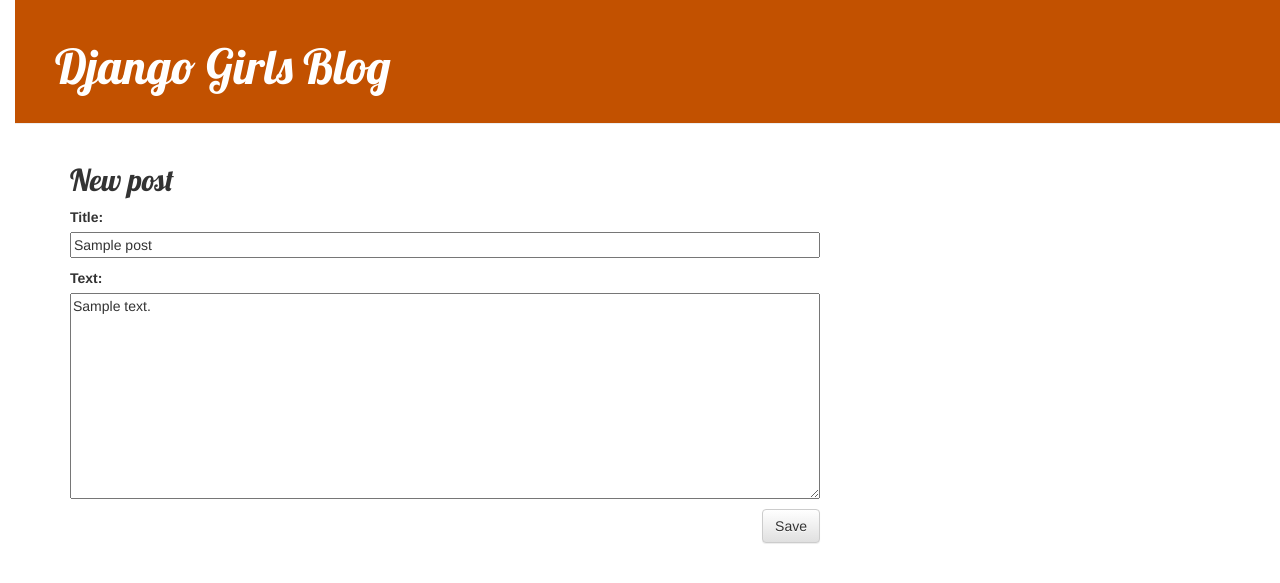
After one commit to dangtrungduc17895/my-first-blog, a Django app: page /post/1/edit in a window 1280 px wide. The commit adds this page. Shown: the top 583 px of the page. Run offline with Django 3.2, Linux system fonts and the light colour scheme; tables that the repository leaves empty hold one stand-in row (values such as "Sample post"); some libraries are stand-ins or nearby versions.

Commit message:
Add forms and security something.

```diff
--- /dev/null
+++ b/blog/forms.py
@@ -0,0 +1,10 @@
+from django import forms
+from .models import Post
+
+
+class PostForm(forms.ModelForm):
+
+
+	class Meta:
+		model = Post
+		fields = ('title', 'text',)
--- a/blog/templates/blog/base.html
+++ b/blog/templates/blog/base.html
@@ -11,6 +11,9 @@
     </head>
     <body>
         <div class="page-header">
+            {% if user.is_authenticated %}
+                <a href="{% url 'post_new' %}" class="top-menu"><span class="glyphicon glyphicon-plus"></span></a>
+            {% endif %}
             <h1><a href="/">Django Girls Blog</a></h1>
         </div>
 
--- a/blog/templates/blog/post_detail.html
+++ b/blog/templates/blog/post_detail.html
@@ -7,6 +7,9 @@
                 {{ post.published_date }}
             </div>
         {% endif %}
+        {% if user.is_authenticated %}
+        <a class="btn btn-default" href="{% url 'post_edit' pk=post.pk %}"><span class="glyphicon glyphicon-pencil"></span></a>
+        {% endif %}
         <h2>{{ post.title }}</h2>
         <p>{{ post.text|linebreaksbr }}</p>
     </div>
--- /dev/null
+++ b/blog/templates/blog/post_edit.html
@@ -0,0 +1,9 @@
+{% extends 'blog/base.html' %}
+
+{% block content %}
+    <h2>New post</h2>
+    <form method="POST" class="post-form">{% csrf_token %}
+        {{ form.as_p }}
+        <button type="submit" class="save btn btn-default">Save</button>
+    </form>
+{% endblock %}
--- a/blog/urls.py
+++ b/blog/urls.py
@@ -4,5 +4,7 @@
 
 urlpatterns = [
 	path('', views.post_list, name='post_list'),
-	path('post/<int:pk>/', views.post_detail, name='post_detail')
+	path('post/<int:pk>/', views.post_detail, name='post_detail'),
+	path('post/new', views.post_new, name='post_new'),
+	path('post/<int:pk>/edit', views.post_new, name='post_edit')
 ]
--- a/blog/views.py
+++ b/blog/views.py
@@ -1,6 +1,8 @@
 from django.shortcuts import render, get_object_or_404
 from .models import Post
 from django.utils import timezone
+from .forms import PostForm
+from django.shortcuts import redirect
 # Create your views here.
 def post_list(request):
 	posts = Post.objects.filter(published_date__lte=timezone.now()).order_by('published_date')
@@ -9,3 +11,17 @@
 def post_detail(request, pk):
 	post = get_object_or_404(Post, pk=pk)
 	return render(request, 'blog/post_detail.html', {'post':post})
+
+def post_new(request, pk):
+	post = get_object_or_404(Post, pk=pk)
+	if request.method== 'POST':
+		form = PostForm(request.POST, instance=post)
+		if form.is_valid():
+			post = form.save(commit=False)
+			post.author = request.user
+			post.published_date = timezone.now()
+			post.save()
+			return redirect('post_detail', pk=post.pk)
+	else:
+			form = PostForm(instance=post)
+	return render(request, 'blog/post_edit.html', {'form':form})
```
